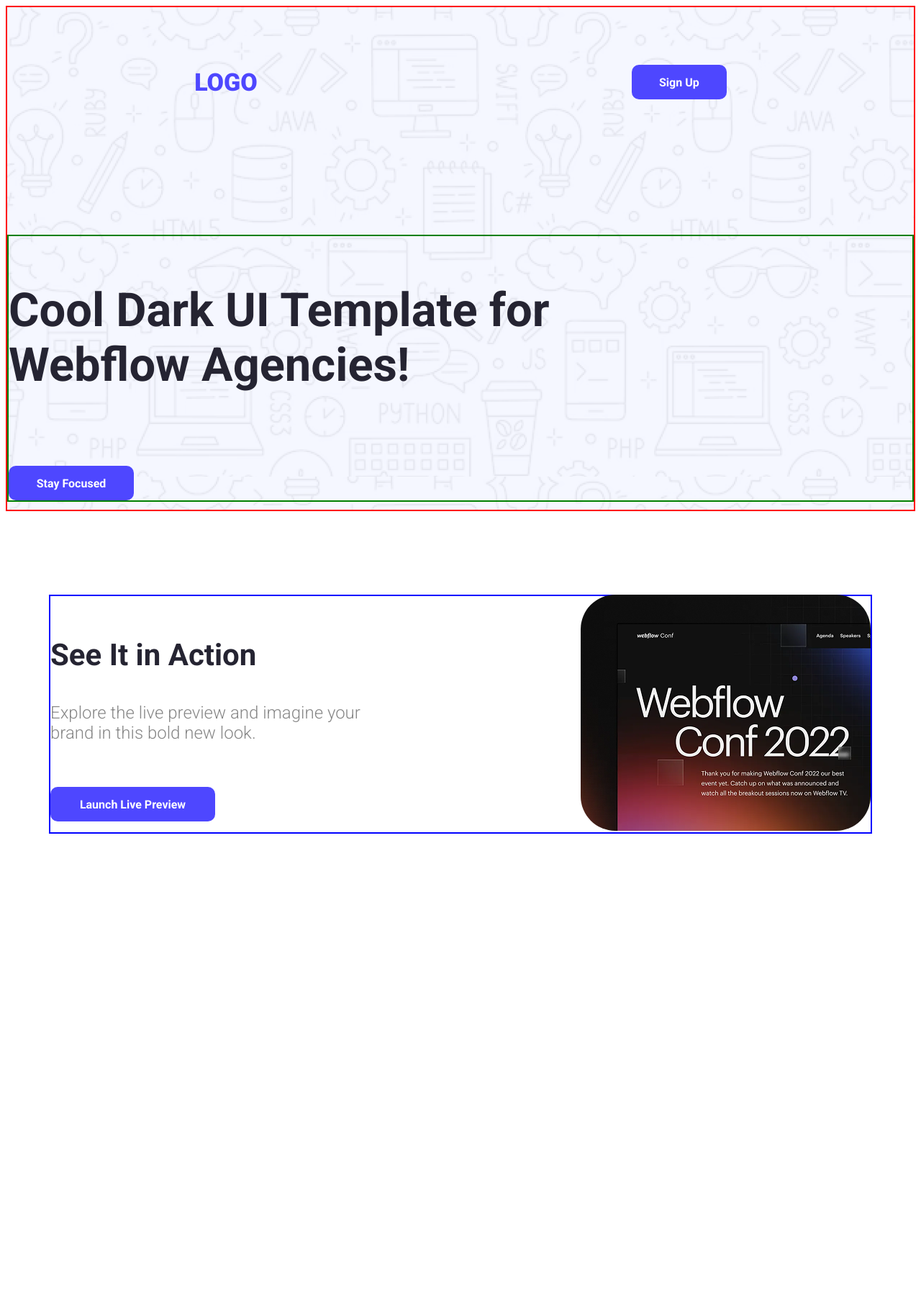
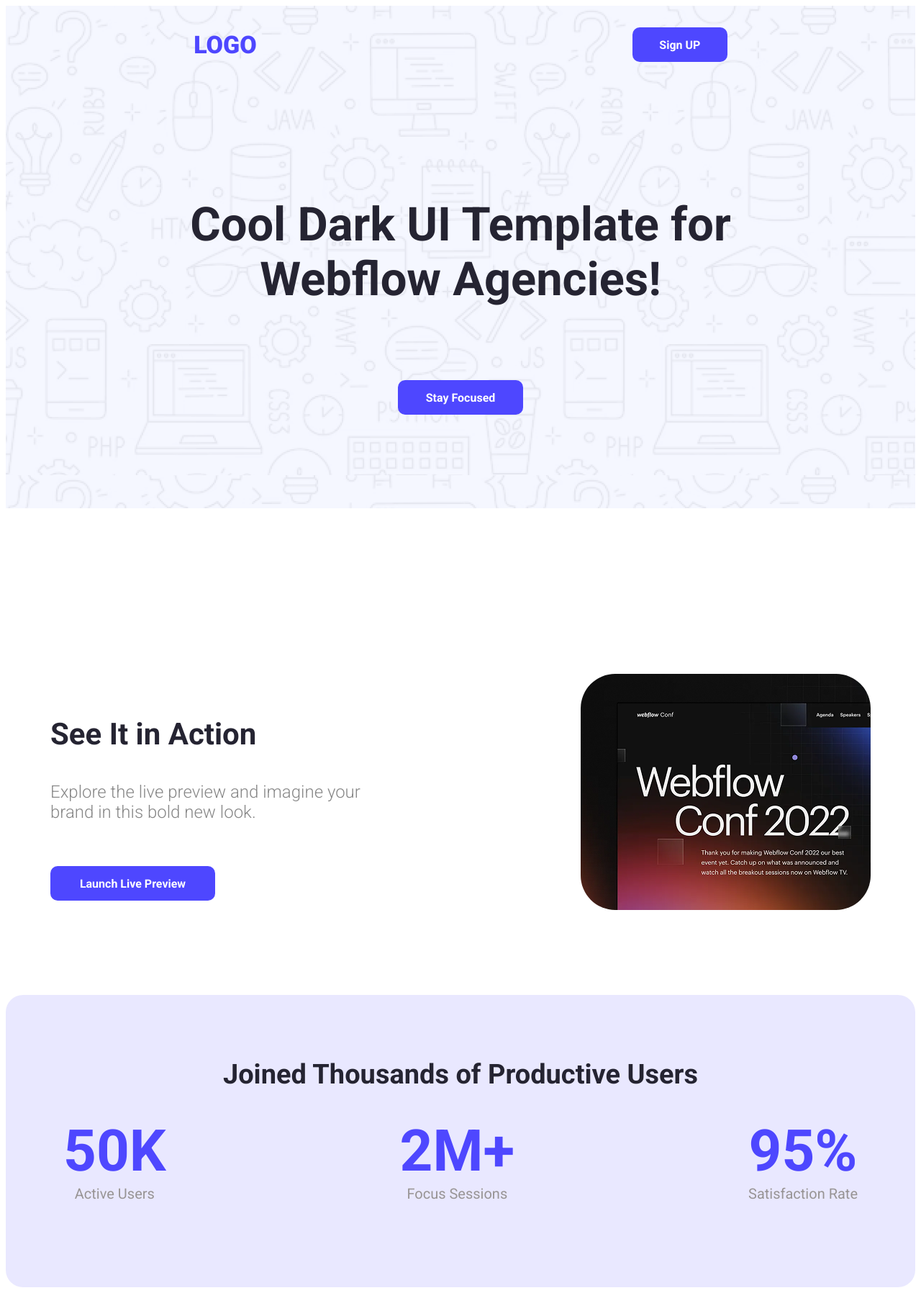
Before and after one commit to tahsin-99/tsp-ph-01, a plain HTML site: page index.html in a window 1280 px wide. Shown: the whole page at 72% size. Before the commit the page ends 1282 px from the top, so only its background shows below. Drawn offline with Linux system fonts and the light colour scheme.

Commit message:
productive-complete

```diff
--- a/index.html
+++ b/index.html
@@ -12,19 +12,27 @@
     <link rel="stylesheet" href="styles/style.css">
 </head>
 <body>
-    <section class="header">
+    <section class="item-center">
+        <div class="banner">
               <nav>
-            <p class="logo" style="font-size: 34px;color:#4E47FF;font-weight:900;">LOGO</p>
-            <button class="btn-1">Sign Up</button>
+                <p class="logo" style="font-size: 34px;font-weight:900;color:#4E47FF ; ">LOGO</p>
+                <button class="btn-1">Sign UP</button>
                  </nav>
                  <div class="banner-content">
                    <div>
-            <p style="font-size: 65px;font-weight: bold;color:#252432 ;">Cool Dark UI Template for <br>Webflow Agencies!</p>
+                     <p style="font-size: 65px;font-weight:bold;color:#252432 ;">Cool Dark UI Template for <br> Webflow Agencies!</p>
+
+
+                   </div>
+                   <div>
                     <button class="btn-2">Stay Focused</button>
+
                    </div>
                  </div>
 
+        </div>
     </section>
+
      <section class="item-center">
          <div class="action">
       <div class="action-content">
@@ -38,5 +46,27 @@
       </div>
     </div>
     </section>
+    <section class="item-center">
+        <div class="productive">
+            <p style="font-size: 38px;color:#252432;font-weight:bold;">Joined Thousands of Productive Users</p>
+            <div class="Statistics">
+               <div class="stat">
+                <h2 style="font-size: 80px;color: #4E47FF;font-weight:bold;">50K</h2>
+                <p style="font-size: 20px;color:rgb(152, 148, 148);font-weight:400px;">Active Users</p>
+
+                 </div>
+                <div class="stat">
+                <h2 style="font-size: 80px;color: #4E47FF;font-weight:bold;">2M+</h2>
+                <p style="font-size: 20px;color:rgb(152, 148, 148);font-weight:400px;">Focus Sessions</p>
+
+                 </div>
+                   <div class="stat">
+                <h2 style="font-size: 80px;color: #4E47FF;font-weight:bold;">95%</h2>
+                <p style="font-size: 20px;color:rgb(152, 148, 148);font-weight:400px;">Satisfaction Rate</p>
+
+                 </div>
+            </div>
+        </div>
+    </section>
 </body>
 </html>
--- a/styles/style.css
+++ b/styles/style.css
@@ -1,29 +1,34 @@
-*{
+* {
     font-family: "Roboto", sans-serif;
 
 
 }
-.item-center{
+
+.item-center {
     display: flex;
     justify-content: center;
 }
-.header{
+
+.banner {
 
 
     background-image: url(../Assets/Hero-bg.png);
+    margin-bottom: 116px;
 
-    border: 2px solid red;
     height: 698px;
+    width: 100%;
+
 
 }
-nav{
+
+nav {
+
     display: flex;
     justify-content: space-around;
     align-items: center;
-    margin-bottom: 158px;
-    margin-top:50px ;
 }
-.logo{
+
+.logo {
     font-family: "Roboto", sans-serif;
     font-optical-sizing: auto;
     font-weight: <weight>;
@@ -31,38 +36,50 @@ nav{
     font-variation-settings:
         "wdth" 100;
 }
-.btn-1{
+
+.btn-1 {
     width: 132px;
     height: 48px;
-    background-color:#4E47FF ;
+    background-color: #4E47FF;
     color: white;
     border-radius: 10px;
     border: none;
-    font-size:16px ;
+    font-size: 16px;
     font-weight: bold;
 
 }
-.btn-2{
+
+.banner-content {
+
+    width: 905px;
+    height: 237px;
+    text-align: center;
+    margin: 158px auto;
+
+}
+
+.btn-2 {
     width: 174px;
     height: 48px;
-    background-color:#4E47FF ;
+    background-color: #4E47FF;
     color: white;
     border-radius: 10px;
     border: none;
-    font-size:16px ;
+    font-size: 16px;
     font-weight: bold;
     margin-top: 37px;
 
 
 }
-.btn-3{
+
+.btn-3 {
     width: 229px;
     height: 48px;
-    background-color:#4E47FF ;
+    background-color: #4E47FF;
     color: white;
     border-radius: 10px;
     border: none;
-    font-size:16px ;
+    font-size: 16px;
     font-weight: bold;
     margin-top: 37px;
     padding: 12px 36px;
@@ -71,24 +88,43 @@ nav{
 
 
 
-.banner-content{
-  display: flex;
-  justify-items: center;
-  align-items: center;
-   border: 2px solid green;
-
-
-}
-.action{
+.action {
     width: 1140px;
     height: 328px;
-    border: 2px solid blue;
+
     margin-top: 116px;
     display: flex;
-    justify-content:space-between;
+    justify-content: space-between;
     align-items: center;
     margin-bottom: 116px;
 }
-.action-img img{
+
+.action-img img {
     border-radius: 48px;
 }
+
+.productive {
+    background-color: #4E47FF20;
+    width: 1140px;
+    height: 306px;
+    border-radius: 24px;
+    padding: 50px 80px;
+    text-align: center;
+}
+
+.Statistics {
+    display: flex;
+    justify-content: space-between;
+}
+
+.stat {
+    text-align: center;
+}
+
+.stat h2 {
+    margin: 0;
+}
+
+.stat p {
+    margin: 0;
+}
```
Lines whose indentation alone changed are shown as unchanged.
